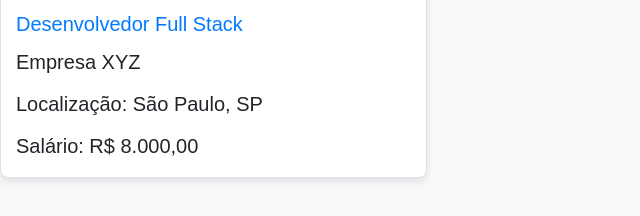
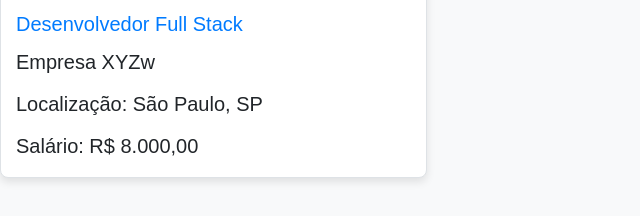
Before and after one commit to H3veKar/trampo-livre-ifg, a plain HTML site: page Projeto/Vagas/fullstack.html in a window 1280 px wide. Shown: the part 204-420 px from the top of the page, 0-640 px from the left. Drawn offline with nearby package versions, Linux system fonts and the light colour scheme; files that its build step writes are made by us from their sources; files whose address does not match are found by name.

```diff
--- a/Projeto/Vagas/fullstack.html
+++ b/Projeto/Vagas/fullstack.html
@@ -17,7 +17,7 @@
         <img src="Imagens/card1/1.png" class="card-img-top" alt="Vaga 1">
         <div class="card-body">
             <h5 class="card-title">Desenvolvedor Full Stack</h5>
-            <p class="card-text">Empresa XYZ</p>
+            <p class="card-text">Empresa XYZw</p>
             <p class="card-text">Localização: São Paulo, SP</p>
             <p class="card-text">Salário: R$ 8.000,00</p>
 
```
Also changed, not shown: Projeto/Index.html (+1 -1 lines).
